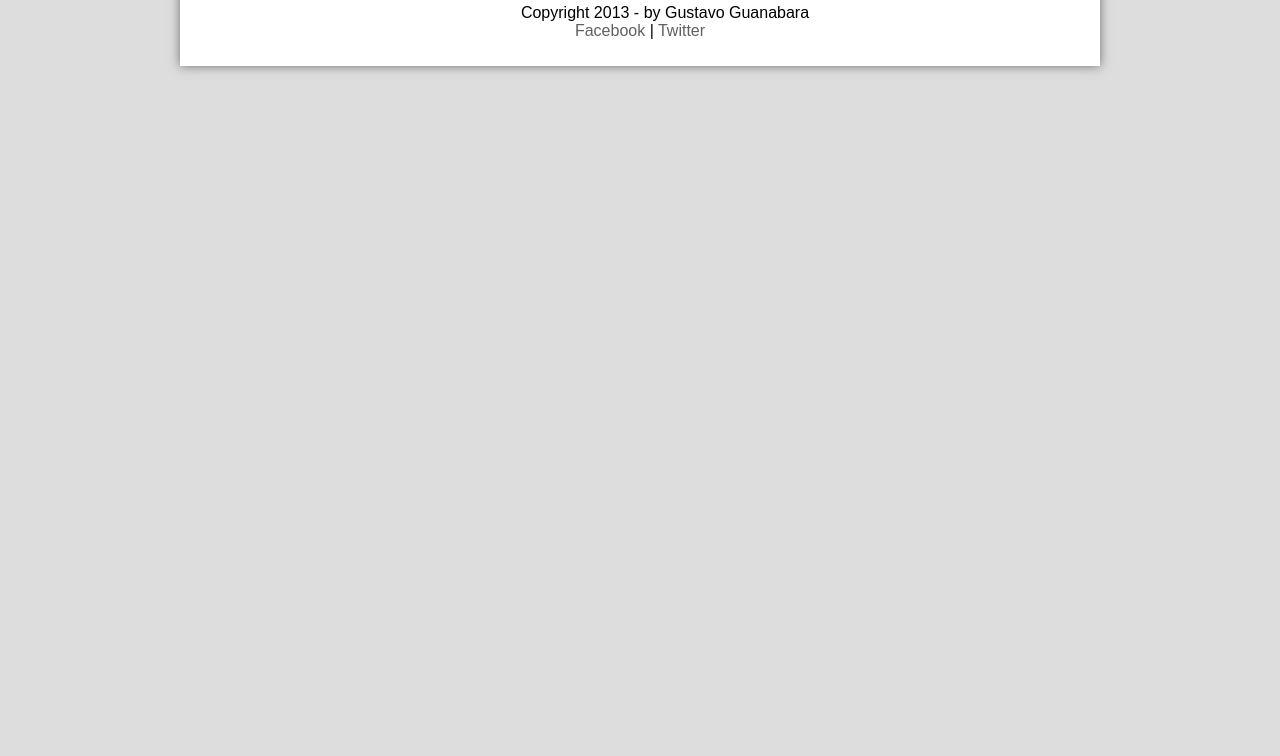
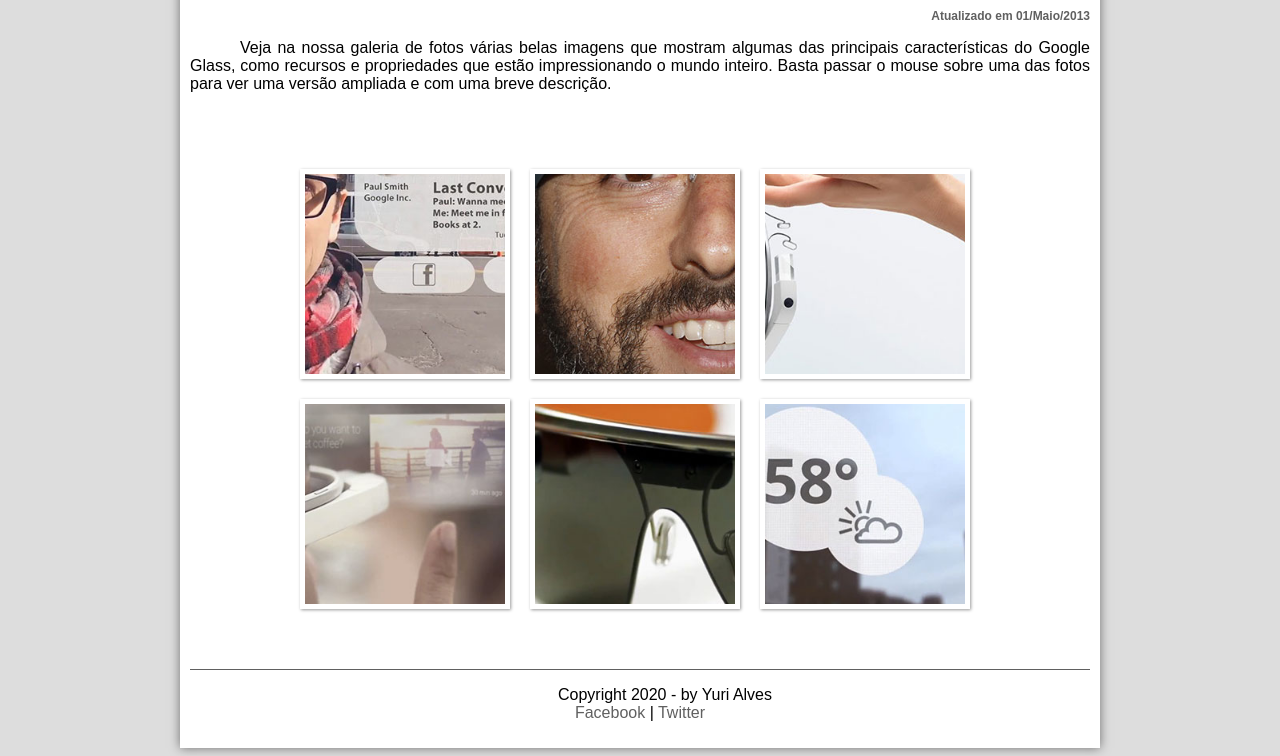
Before and after one commit to yuripiresalves/cursoEmVideo-html5, a plain HTML site: page fotos.html in a window 1280 px wide. Shown: the part 279-1035 px from the top of the page. Before the commit the page ends 800 px from the top, so only its background shows below. Drawn offline with Linux system fonts and the light colour scheme.

Commit message:
finished photo page

```diff
--- a/_css/fotos.css
+++ b/_css/fotos.css
@@ -0,0 +1,108 @@
+ul#album-fotos {
+    width: 700px;
+    margin: 0 auto;
+    padding: 50px;
+    overflow: hidden;
+    list-style: none;
+}
+
+ul#album-fotos li {
+    float: left;
+    width: 200px;
+    height: 200px;
+    margin: 10px;
+    border: 5px solid #ffffff;
+    background-color: #ffffff;
+    box-shadow: 1px 1px 3px rgba(0, 0, 0, .4);
+    transition: all .2s ease-in-out;
+}
+
+ul#album-fotos li span {
+    opacity: 0;
+    color: #ffffff;
+    text-shadow: 1px 1px 1px black;
+    background-color: rgba(0, 0, 0, .3);
+    font-size: 9pt;
+    line-height: 370px;
+    padding: 5px;
+}
+
+ul#album-fotos li:hover {
+    transform: scale(1.5);
+}
+
+ul#album-fotos li:hover span {
+    opacity: 1;
+}
+
+ul#album-fotos li#foto01 {
+    background: url(../_imagens/galeria-01.jpg) no-repeat;
+    background-position: 50% 50%;
+    background-size: 400px 400px;
+    background-color: #ffffff;
+}
+
+ul#album-fotos li#foto01:hover {
+    background-position: 0 0;
+    background-size: 200px 200px;
+}
+
+ul#album-fotos li#foto02 {
+    background: url(../_imagens/galeria-02.jpg) no-repeat;
+    background-position: 50% 50%;
+    background-size: 400px 400px;
+    background-color: #ffffff;
+}
+
+ul#album-fotos li#foto02:hover {
+    background-position: 0 0;
+    background-size: 200px 200px;
+}
+
+ul#album-fotos li#foto03 {
+    background: url(../_imagens/galeria-03.jpg) no-repeat;
+    background-position: 50% 50%;
+    background-size: 400px 400px;
+    background-color: #ffffff;
+}
+
+ul#album-fotos li#foto03:hover {
+    background-position: 0 0;
+    background-size: 200px 200px;
+}
+
+ul#album-fotos li#foto04 {
+    background: url(../_imagens/galeria-04.jpg) no-repeat;
+    background-position: 50% 50%;
+    background-size: 400px 400px;
+    background-color: #ffffff;
+}
+
+ul#album-fotos li#foto04:hover {
+    background-position: 0 0;
+    background-size: 200px 200px;
+}
+
+ul#album-fotos li#foto05 {
+    background: url(../_imagens/galeria-05.jpg) no-repeat;
+    background-position: 50% 50%;
+    background-size: 400px 400px;
+    background-color: #ffffff;
+}
+
+ul#album-fotos li#foto05:hover {
+    background-position: 0 0;
+    background-size: 200px 200px;
+}
+
+ul#album-fotos li#foto06 {
+    background: url(../_imagens/galeria-06.jpg) no-repeat;
+    background-position: 50% 50%;
+    background-size: 400px 400px;
+    background-color: #ffffff;
+}
+
+ul#album-fotos li#foto06:hover {
+    background-position: 0 0;
+    background-size: 200px 200px;
+}
--- a/fotos.html
+++ b/fotos.html
@@ -4,7 +4,8 @@
 <head>
     <meta charset="UTF-8"/>
     <title>Tudo sobre Google Glass</title>
-    <link rel="stylesheet" href="_css/estilo.css">
+    <link rel="stylesheet" href="/_css/estilo.css">
+    <link rel="stylesheet" href="/_css/fotos.css">
 </head>
 
 <script src="/_javascript/funcoes.js"></script>
@@ -30,23 +31,35 @@
         </ul>
     </nav>
     </header>
+<section id="corpo-full">
+    <article id="noticia-principal">
 
-Glass > Fotos
-Galeria de Imagens do Google Glass
-por Gustavo Guanabara
-Atualizado em 01/Maio/2013
+        <header id="cabecalho-artigo">
+        <hgroup>
+            <h3>Glass > Fotos</h3>
+            <h1>Galeria de Imagens do Google Glass</h1>
+            <h2>por Gustavo Guanabara</h2>
+            <h3 class="direita">Atualizado em 01/Maio/2013</h3>
+        </hgroup>
+        </header>
 
-Veja na nossa galeria de fotos várias belas imagens que mostram algumas das principais características do Google Glass, como recursos e propriedades que estão impressionando o mundo inteiro. Basta passar o mouse sobre uma das fotos para ver uma versão ampliada e com uma breve descrição.
+<p>Veja na nossa galeria de fotos várias belas imagens que mostram algumas das principais características do Google Glass, como recursos e propriedades que estão impressionando o mundo inteiro. Basta passar o mouse sobre uma das fotos para ver uma versão ampliada e com uma breve descrição.</p>
 
-- Agenda e lembretes
-- Sergey Brin usando o Glass
-- Leve e compacto
-- Sensação de uma tela de 50"
-- Vários tipos de lente
-- Informações importantes
+<ul id="album-fotos">
+    <li id="foto01"><span>Agenda e lembretes</span></li>
+    <li id="foto02"><span>Sergey Brin usando o Glass</span></li>
+    <li id="foto03"><span>Leve e compacto</span></li>
+    <li id="foto04"><span>Sensação de uma tela de 50"</span></li>
+    <li id="foto05"><span>Vários tipos de lente</span></li>
+    <li id="foto06"><span>Informações importantes</span></li>
+</ul>
+
+</article>
+</section>
+
 
 <footer id="rodape">
-    <p>Copyright 2013 - by Gustavo Guanabara <br>
+    <p>Copyright 2020 - by Yuri Alves <br>
    <a href="http://facebook.com" target="_blank">Facebook</a>  |
    <a href="http://twitter.com" target="_blank">Twitter</a></p>
 </footer>
```
Lines whose indentation alone changed are shown as unchanged.
